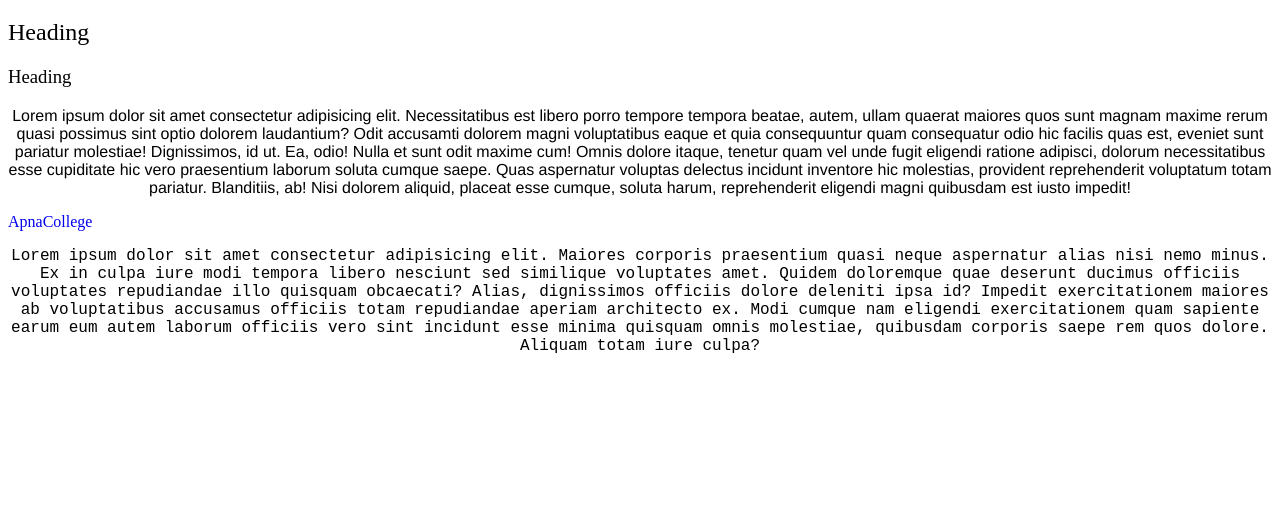
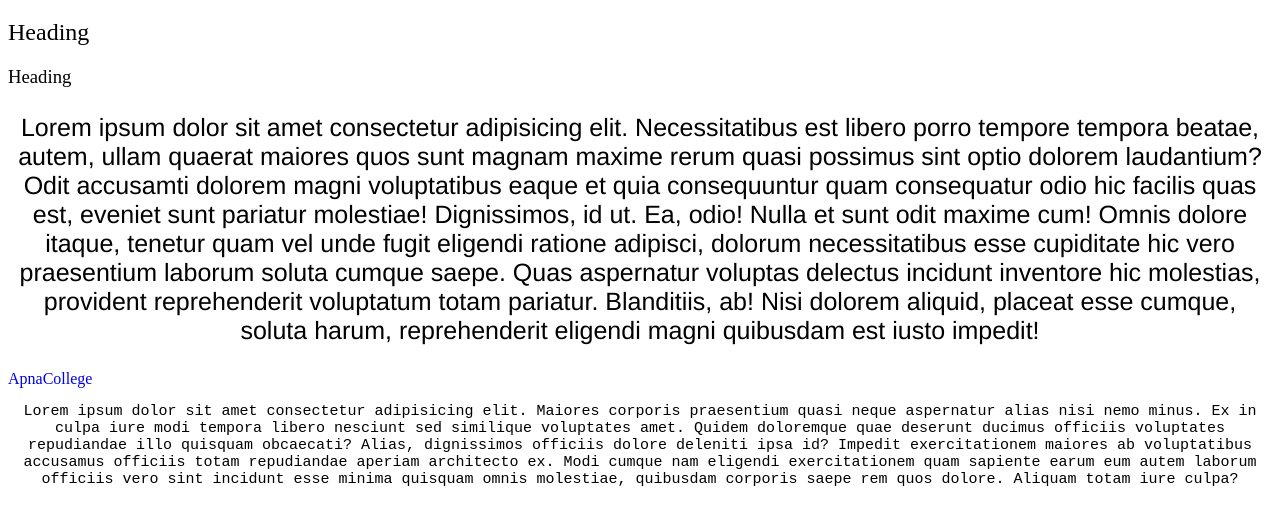
Before and after one commit to Samip-Nepal/Css-level-1-pratice, a plain HTML site: page index.html in a window 1280 px wide. Shown: the part 61-586 px from the top of the page. Drawn offline with Linux system fonts and the light colour scheme; files whose address does not match are found by name.

Commit message:
Adding adsolute font size

```diff
--- a/style.css
+++ b/style.css
@@ -1,10 +1,12 @@
 #one{
     text-align:center;
     font-family: 'Franklin Gothic Medium', 'Arial Narrow', Arial, sans-serif;
+    font-size: 25px;
 }
 #two{
     text-align: center;
     font-family: 'Courier New', Courier, monospace;
+    font-size: 15px;
 }
 h1{
       font-weight: 100;
@@ -16,6 +18,7 @@ h2{
 h3{
 
      font-weight: 400;
+
 }
 a{
     text-decoration: none;
```
